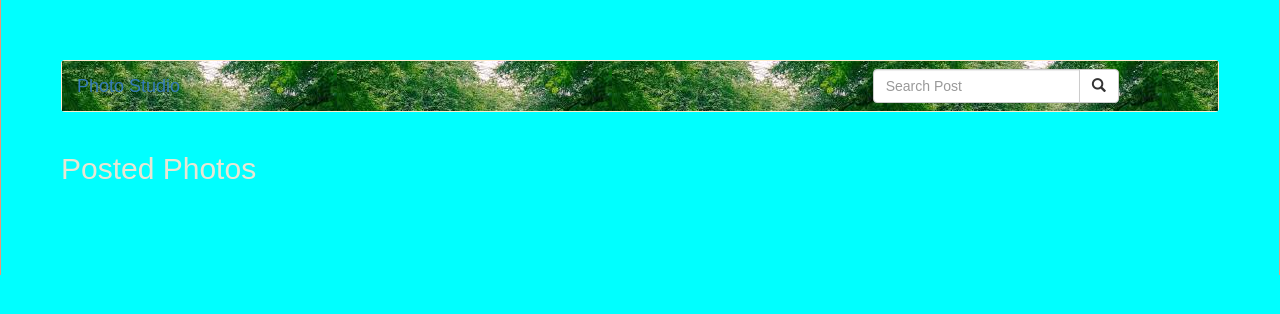
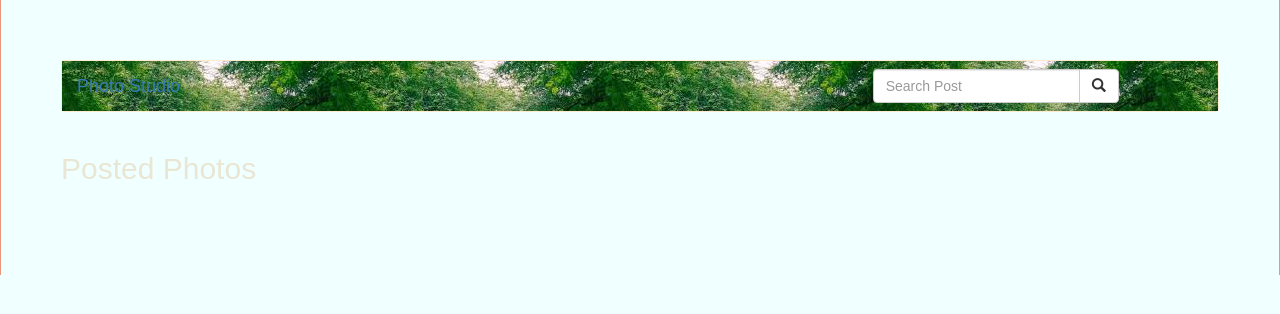
Before and after one commit to Grantone/Photo-Studio, a Django app: page / in a window 1280 px wide. Shown: the top 314 px of the page. Run offline with Django 3.2, Linux system fonts and the light colour scheme; data that the repository does not hold is empty; some libraries are stand-ins or nearby versions.

Commit message:
additions

```diff
--- a/photostudio/picture/static/css/basepost.css
+++ b/photostudio/picture/static/css/basepost.css
@@ -11,7 +11,7 @@ body   {
   height: 80%;
   padding: 60px;
   color: #e9e6d3;
-  background-color: 	#00FFFF;
+  background-color: 	#F0FFFF;
     border-right: 1px solid #E9967A;
     border-left: 1px solid #E9967A;
   font-family: sans-serif;
--- a/photostudio/picture/templates/all-posts/index.html
+++ b/photostudio/picture/templates/all-posts/index.html
@@ -31,7 +31,7 @@
 
       <div class="column">
 
-        <a <img src="media/posts/images16.jpg" alt="Car Imagn">">Car</a>
+        <a><img src="media/posts/images16.jpg" alt="Car Imagn">">Car</a>
       </div>
 
     </div>
```
